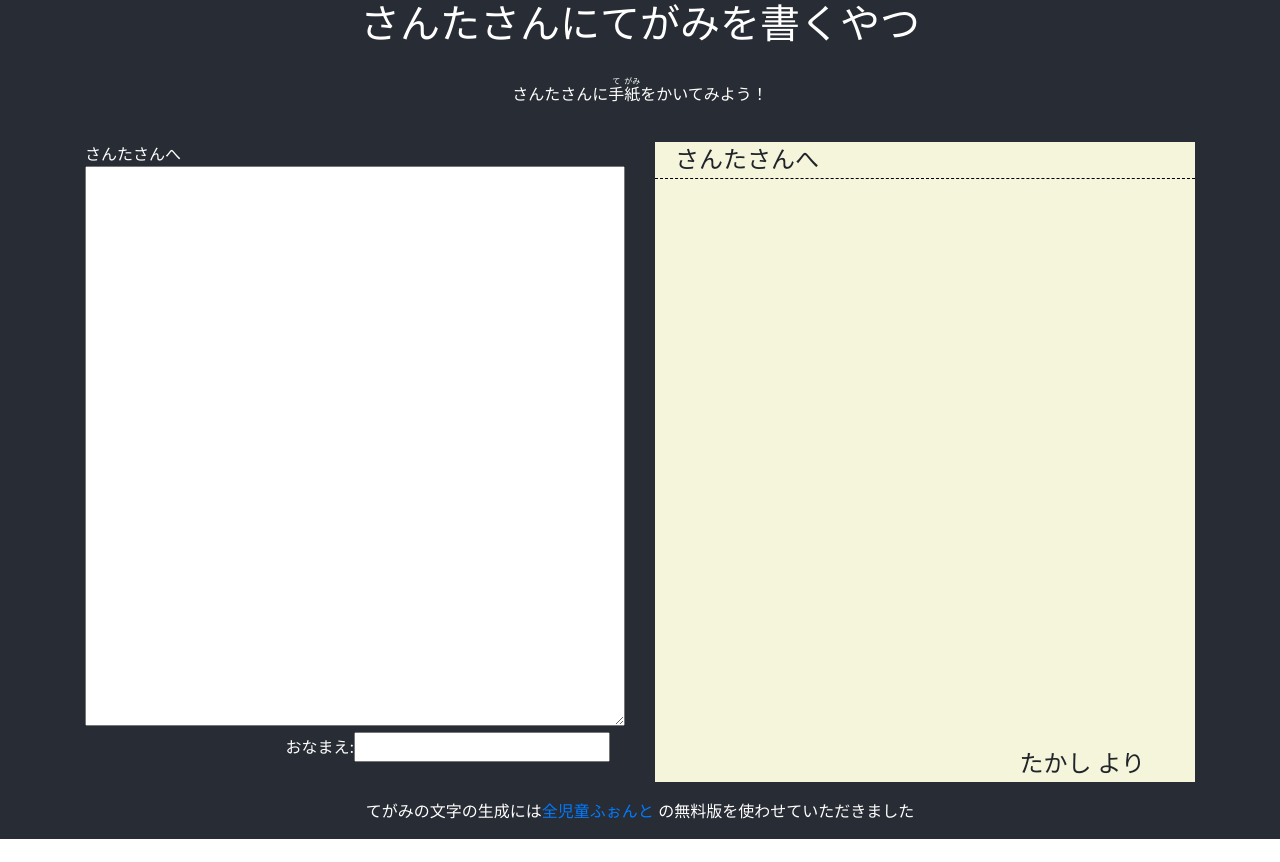
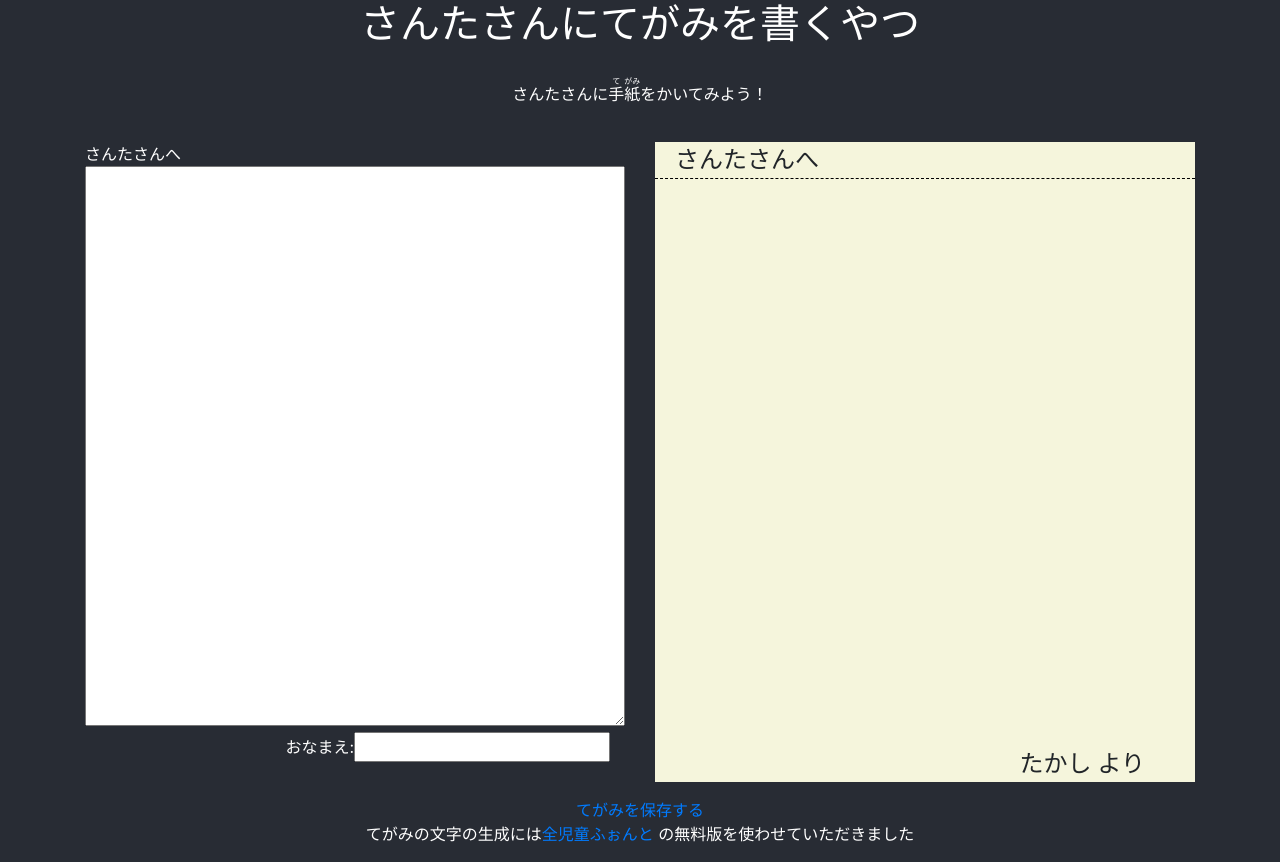
Before and after one commit to kngrow/santa_letter, a React (Create React App) app: page / in a window 1280 px wide. Before the commit the page ends 839 px from the top, so only its background shows below. Built offline with nearby package versions, Linux system fonts and the light colour scheme; a web font is replaced by a local one.

Commit message:
:recycle:

```diff
--- a/src/App.js
+++ b/src/App.js
@@ -2,7 +2,7 @@ import React, { Component } from 'react';
 import './App.scss';
 import {InputComponent} from './InputComponent.js'
 import {FromComponent} from './FromComponent.js'
-import { Container,Row,Col } from 'reactstrap';
+import { Container,Row,Col,Button } from 'reactstrap';
 import html2canvas from 'html2canvas';
 
 class App extends Component {
@@ -22,6 +22,11 @@ class App extends Component {
     this.setState({
       name:val
     });
+  }
+
+  downloadImage = (event) => {
+    const img = document.querySelector('canvas').toDataURL('image/png').replace('image/png','image/octet-stream');
+    event.target.href = img;
   }
 
   convertText = () => {
@@ -70,6 +75,7 @@ class App extends Component {
           <Row>
             <Col>
               <div className="letter_img"></div>
+              <a href="#" onClick={this.downloadImage} className="Button" download="tegami.png">てがみを保存する</a>
             </Col>
           </Row>
         <Row className="text-white">
```
